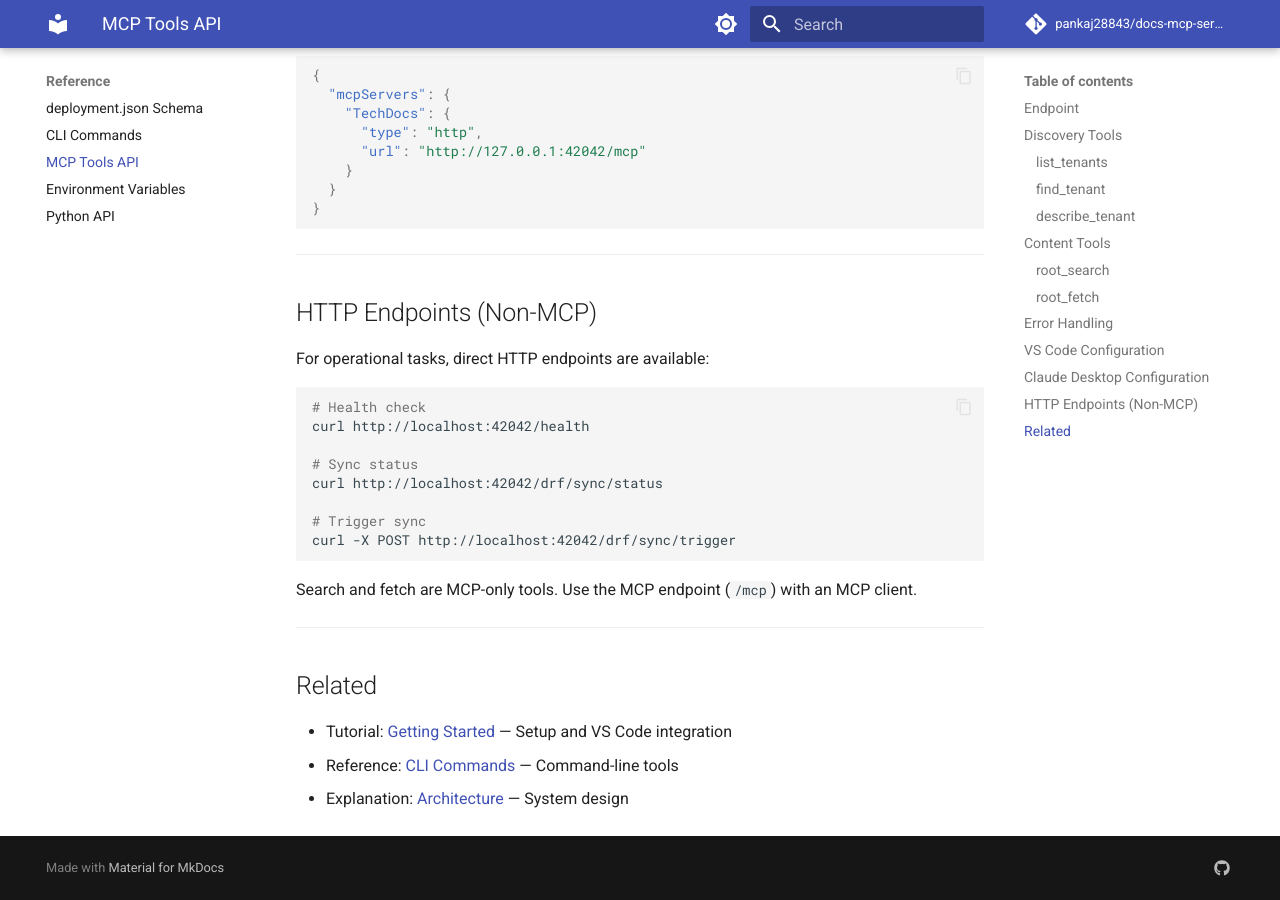
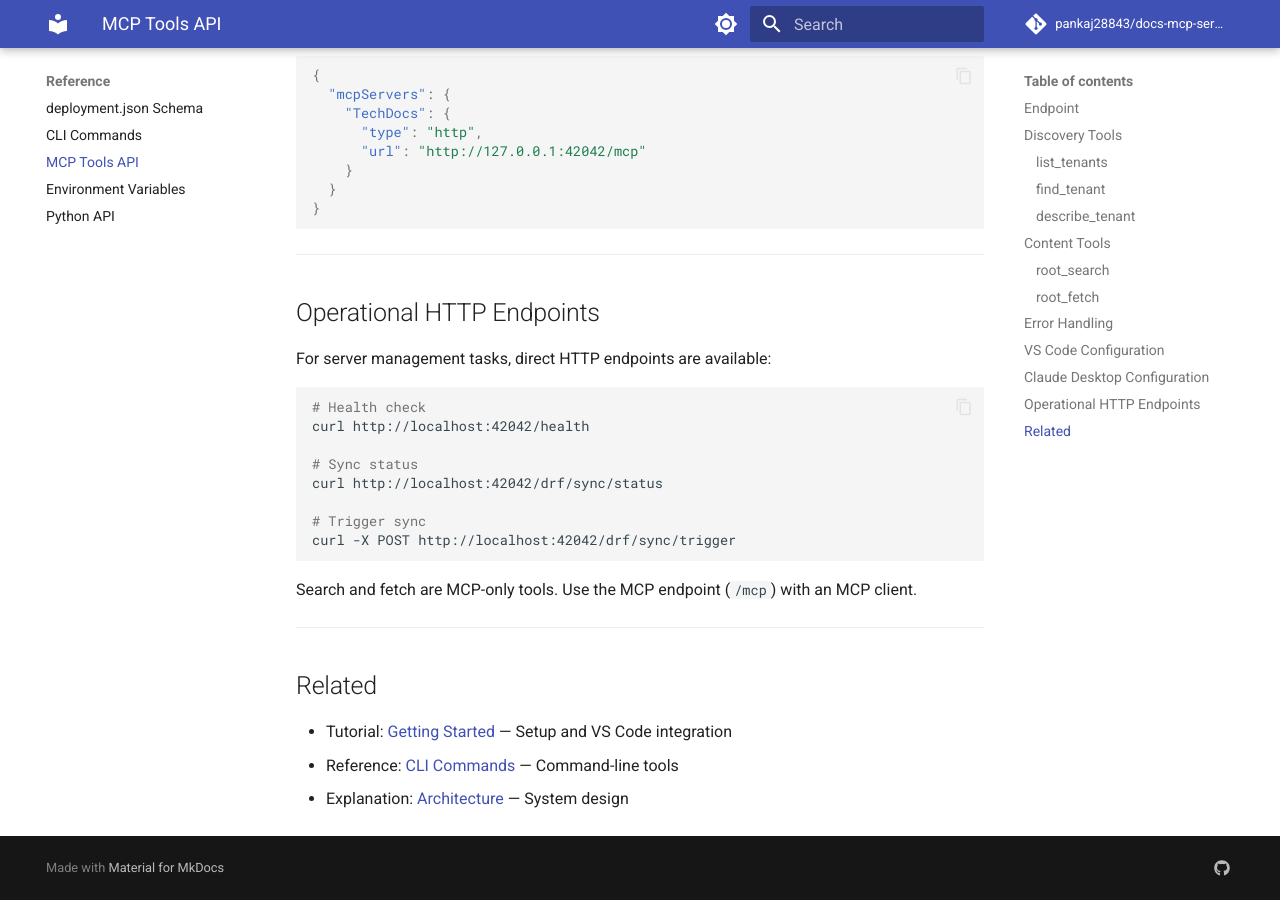
Before and after one commit to pankaj28843/docs-mcp-server, an MkDocs documentation site: the page built from docs/reference/mcp-tools.md, in a window 1280 px wide and 900 px high, scrolled down 5288 px. Built offline with MkDocs 1.6.1 and Material for MkDocs 9.7.7, drawn with Linux system fonts in a browser that asks for light colours; comment, search, counter and statistics services are not loaded.

````diff
--- a/docs/reference/mcp-tools.md
+++ b/docs/reference/mcp-tools.md
@@ -237,9 +237,9 @@ Add to Claude Desktop's MCP configuration:
 
 ---
 
-## HTTP Endpoints (Non-MCP)
+## Operational HTTP Endpoints
 
-For operational tasks, direct HTTP endpoints are available:
+For server management tasks, direct HTTP endpoints are available:
 
 ```bash
 # Health check
````
Also changed, not shown: docs/reference/cli-commands.md (+1 -1 lines).
